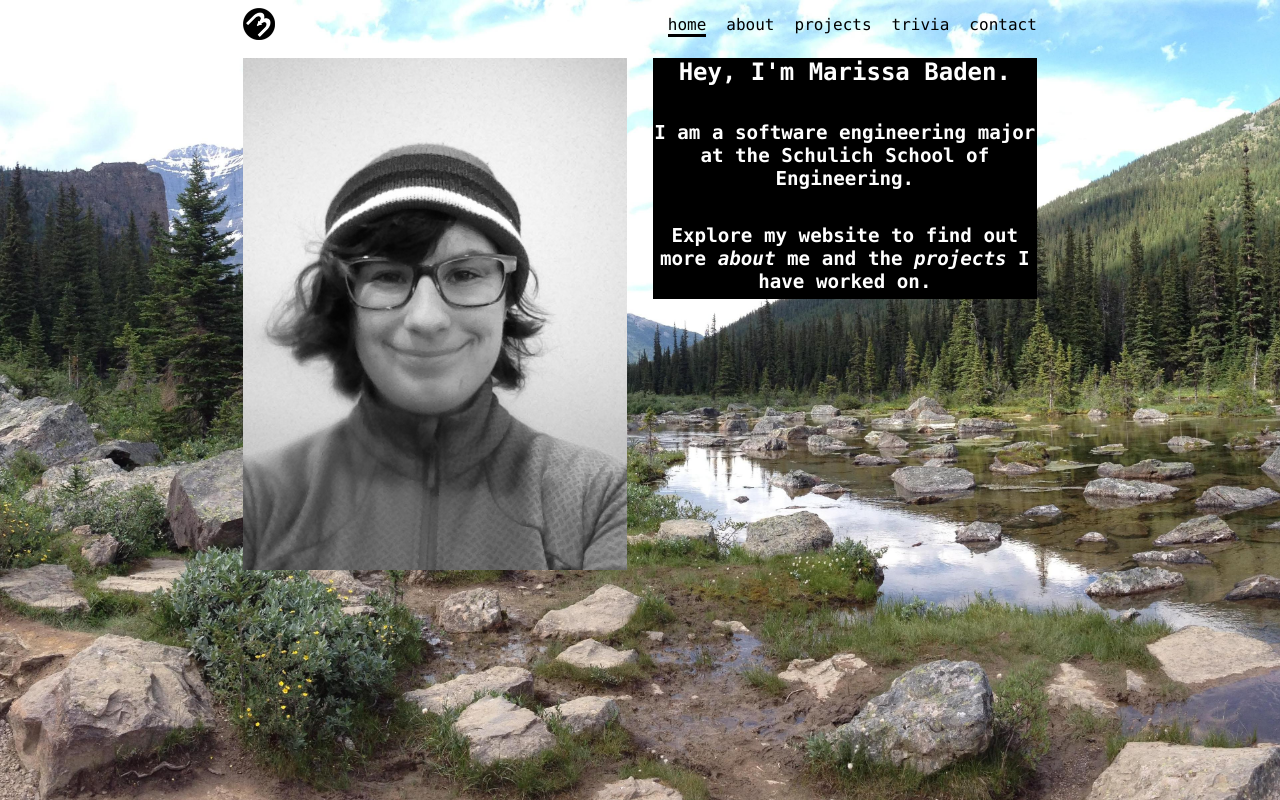
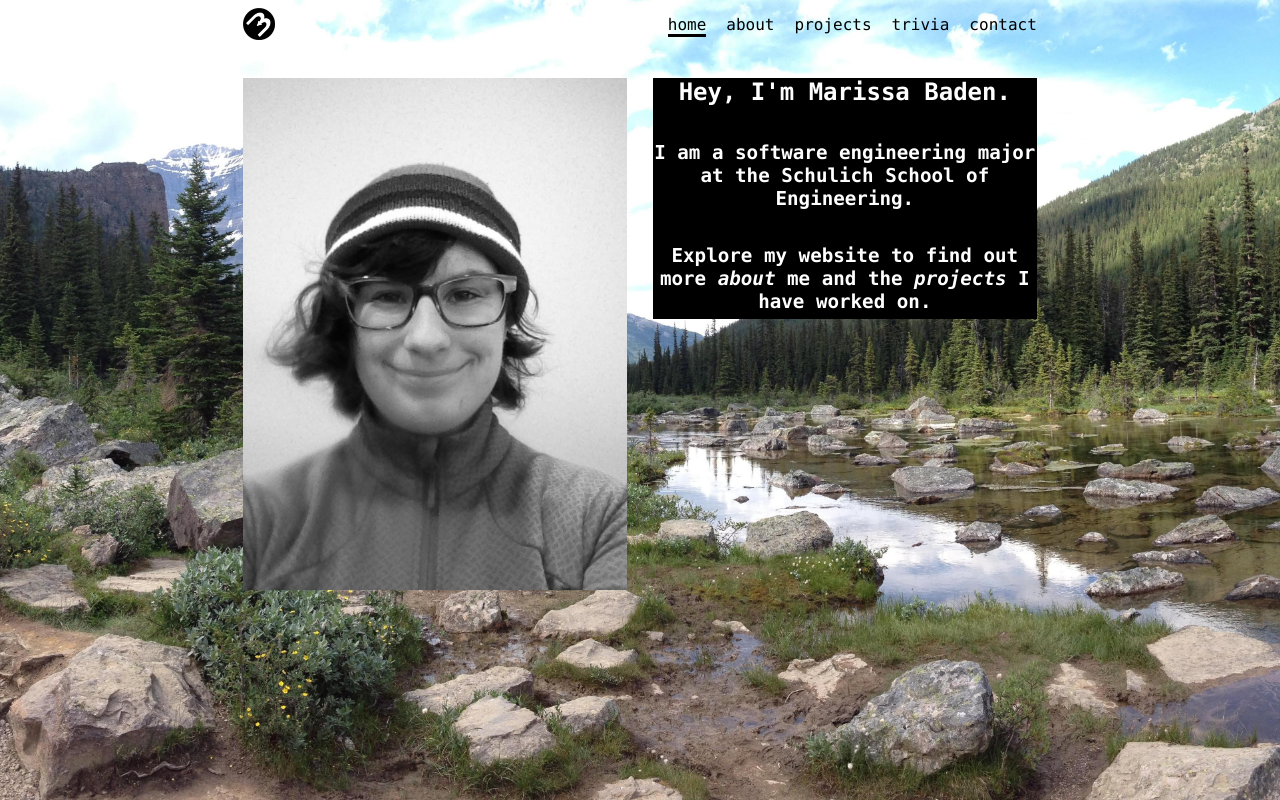
Before and after one commit to athenaie/me, a PHP site: page /index.html in a window 1280 px wide. Run offline with PHP 8.4, Linux system fonts and the light colour scheme.

Commit message:
Increase main content to 30 px and use border-box sizing.

```diff
--- a/style.css
+++ b/style.css
@@ -2,6 +2,7 @@ html {
   font-size: 12pt;
   font-family: "Lucida Console", Monaco, monospace;
   height: 100%;
+  box-sizing: border-box;
 }
 
 header {
@@ -109,7 +110,7 @@ h2 {
 }
 
 #intromain{
-  padding: 10px;
+  padding: 30px;
   max-width: 62vw;
   margin: auto;
 }
@@ -117,7 +118,7 @@ h2 {
 #main {
   background-color: black;
 
-  padding: 10px;
+  padding: 30px;
   max-width: 75vw;
   width: 90ch;
   margin: auto;
```
